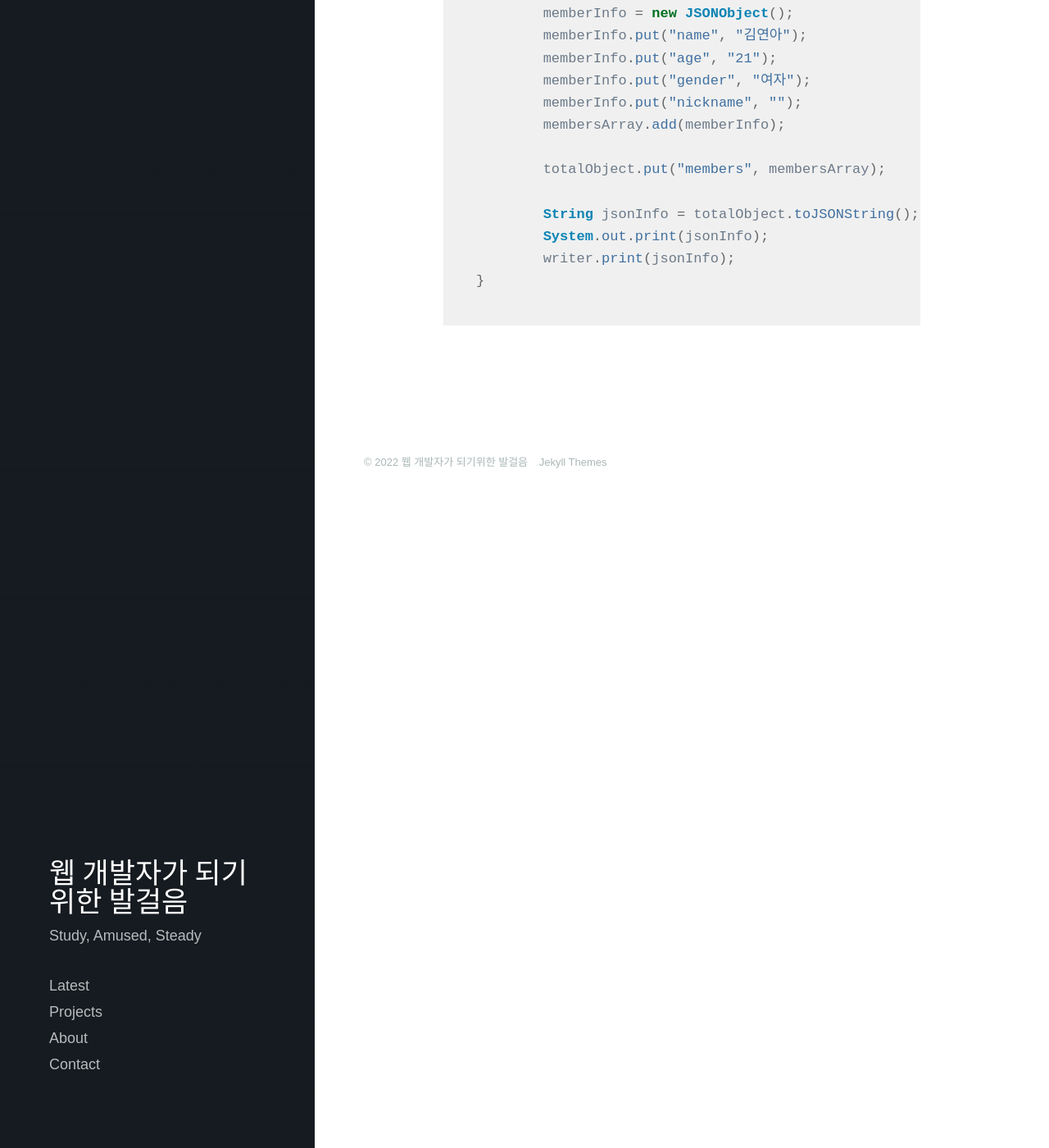
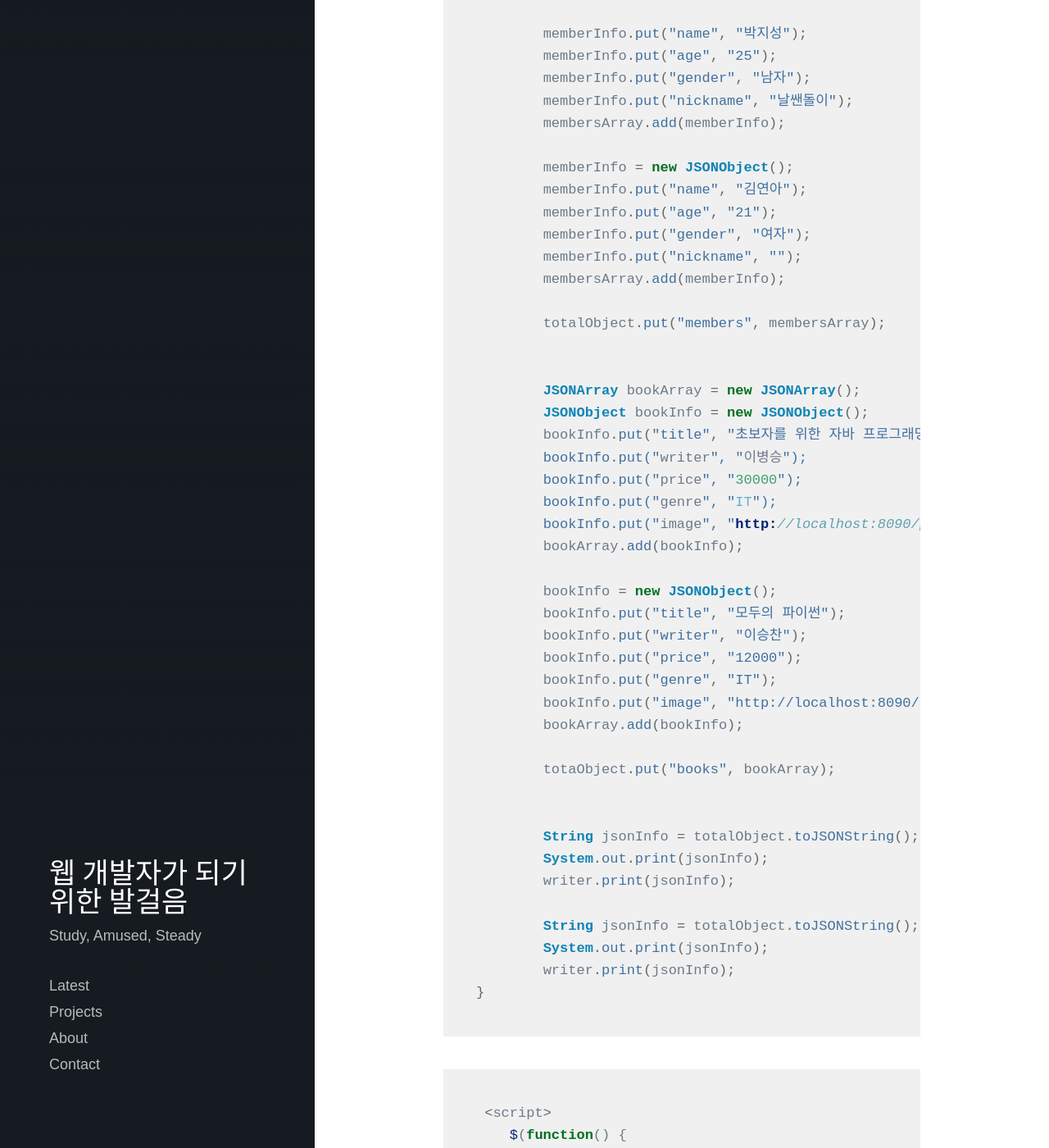
Before and after one commit to lawijdo201/lawijdo201.github.io, a Jekyll site: the page built from _posts/2022-10-13-jQuery&Ajax.md, in a window 1280 px wide and 1400 px high, scrolled down 9313 px. Shown: the whole window at 82% size. Built offline with Jekyll 4.4.1, drawn with Linux system fonts in a browser that asks for light colours; nearby versions of some CDN libraries; some web fonts are replaced; some of the changed text lies outside the part shown.

Commit message:
Update 2022-10-13-jQuery&Ajax.md

````diff
--- a/_posts/2022-10-13-jQuery&Ajax.md
+++ b/_posts/2022-10-13-jQuery&Ajax.md
@@ -256,11 +262,11 @@ private void doHandle(HttpServletRequest request, HttpServletResponse response)
 	response.setContentType("text/html; charset=utf-8");
 	PrintWriter writer = response.getWriter();
 
-	JSONObject totalObject = new JSONObject();
-	JSONArray membersArray = new JSONArray();
-	JSONObject memberInfo = new JSONObject();
+	JSONObject totalObject = new JSONObject();		//배열을 저장할 totalObject를 선언합니다.
+	JSONArray membersArray = new JSONArray();		//memberinfo JSON 객체를 저장할 membersArray 배열을 선언합니다.
+	JSONObject memberInfo = new JSONObject();		//회원 한 명의 정보가 들어갈 memberInfo JSON 객체를 선언합니다.
 
-	memberInfo.put("name", "박지성");
+	memberInfo.put("name", "박지성");				//회원 정보를 name/value쌍으로 저장합니다.
 	memberInfo.put("age", "25");
 	memberInfo.put("gender", "남자");
 	memberInfo.put("nickname", "날쌘돌이");
@@ -275,8 +281,78 @@ private void doHandle(HttpServletRequest request, HttpServletResponse response)
 
 	totalObject.put("members", membersArray);
 
+
+	JSONArray bookArray = new JSONArray();
+	JSONObject bookInfo = new JSONObject();
+	bookInfo.put("title", "초보자를 위한 자바 프로그래밍);
+	bookInfo.put("writer", "이병승");
+	bookInfo.put("price", "30000");
+	bookInfo.put("genre", "IT");
+	bookInfo.put("image", "http://localhost:8090/pro16/image/image1.jpg");
+	bookArray.add(bookInfo);
+
+	bookInfo = new JSONObject();
+	bookInfo.put("title", "모두의 파이썬");
+	bookInfo.put("writer", "이승찬");
+	bookInfo.put("price", "12000");
+	bookInfo.put("genre", "IT");
+	bookInfo.put("image", "http://localhost:8090/pro16/image/image2.jpg");
+	bookArray.add(bookInfo);
+
+	totaObject.put("books", bookArray);		//현제 totalObject엔 members, books 두개의 키가 있음
+
+
 	String jsonInfo = totalObject.toJSONString();
 	System.out.print(jsonInfo);
 	writer.print(jsonInfo);
+
+	String jsonInfo = totalObject.toJSONString();
+	System.out.print(jsonInfo);
+	writer.print(jsonInfo);					/저브라우저로 전송
 }
 ```
+
+```javascript
+ <script>
+    $(function() {
+        $("#checkJson").click(function() {
+    	$.ajax({
+            type:"post",
+            async:false,
+            url:"${contextPath}/json2",
+            success:function (data,textStatus){
+            	var jsonInfo = JSON.parse(data);
+            	var memberInfo ="회원 정보<br>";
+	        memberInfo += "=======<br>";
+
+	        for(var i in jsonInfo.members){
+		   memberInfo += "이름: " + jsonInfo.members[i].name+"<br>";
+		   memberInfo += "나이: " + jsonInfo.members[i].age+"<br>";
+		   memberInfo += "성별: " + jsonInfo.members[i].gender+"<br>";
+		   memberInfo += "별명: " + jsonInfo.members[i].nickname+"<br><br><br>";
+	        }
+
+		var booksInfo = "<br><br><br>도서 정보<br>";
+	    	booksInfo += "===========<br>";
+
+	     	for(var i in jsonInfo.books) {
+				booksInfo += "제목: " + jsonInfo.books[i].title+"<br>";
+				booksInfo += "저자: " + jsonInfo.books[i].writer+"<br>";
+				booksInfo += "가격: " + jsonInfo.books[i].price+"원 <br>";
+				booksInfo += "장르: " + jsonInfo.books[i].genre+"<br>";
+           		imageURL = jsonInfo.books[i].image;
+            	booksInfo += "<img src="+imageURL+" />"+"<br><br><br>";
+	     	}
+
+	        $("#output").html(memberInfo+"<br>"+booksInfo));
+	       },
+	      error:function(data,textStatus){
+	         alert("에러가 발생했습니다.");ㅣ
+	      },
+	      complete:function(data,textStatus){
+	      }
+	   });
+       });
+    });
+ </script>
+```
````
Also changed, not shown: other parts of _posts/2022-10-13-jQuery&Ajax.md (+8 -2 lines).
